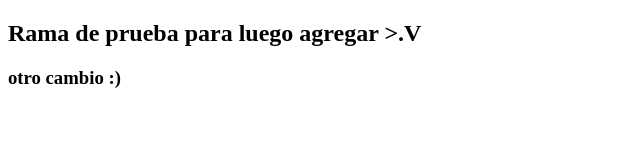
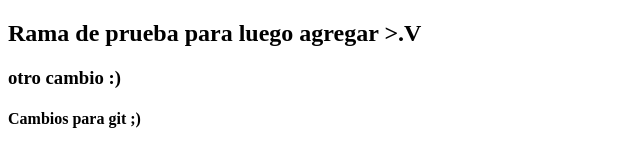
Before and after one commit to jesusaristigueta/test, a plain HTML site: page index.html in a window 1280 px wide. Shown: the whole page, without its empty margins (0-640 px from the left). Drawn offline with Linux system fonts and the light colour scheme.

Commit message:
Cambios para GitHub

```diff
--- a/index.html
+++ b/index.html
@@ -6,5 +6,6 @@
 <body>
 	<h2>Rama de prueba para luego agregar >.V</h2>
 	<h3>otro cambio :)</h3>
+	<h4>Cambios para git ;)</h4>
 </body>
 </html>
```
